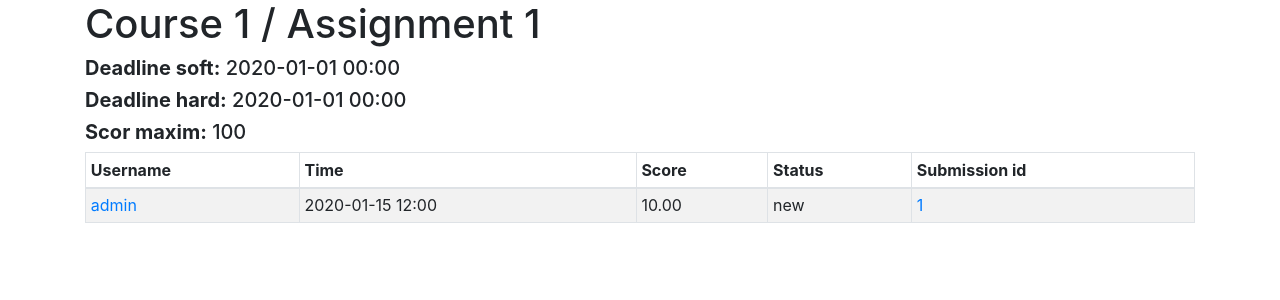
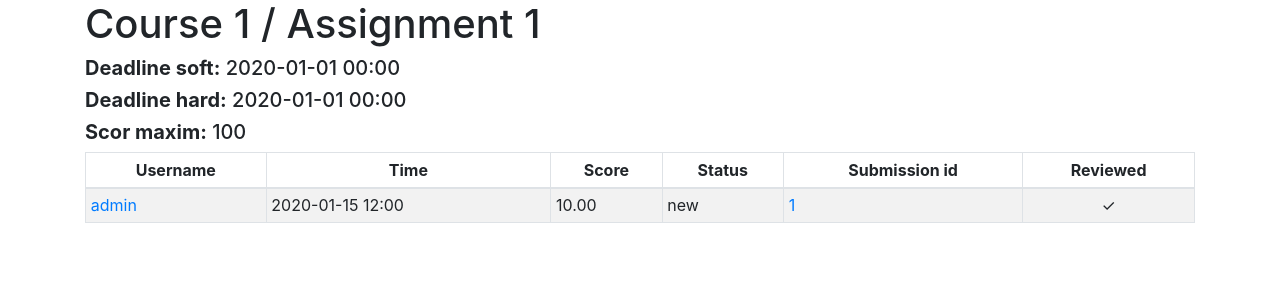
Before and after one commit to vmck/acs-interface, a Django app: page /assignment/c1/a1 in a window 1280 px wide. Shown: the part 56-356 px from the top of the page. Run offline with Django 3.2, Linux system fonts and the light colour scheme; a user stored in the database is signed in; data comes from the database, SQL or seed files in the repository; tables that the repository leaves empty hold one stand-in row (values such as "Sample post").

Commit message:
Move review status to users_list

```diff
--- a/interface/templates/interface/users_list.html
+++ b/interface/templates/interface/users_list.html
@@ -24,13 +24,14 @@
       <h5><b>Scor maxim:</b> {{ assignment.max_score }}</h5>
 
       <table class="table table-striped table-bordered table-sm">
-        <thead>
+        <thead class="text-center">
           <tr>
             <th scope="col">Username</th>
             <th scope="col">Time</th>
             <th scope="col">Score</th>
             <th scope="col">Status</th>
             <th scope="col">Submission id</th>
+            <th scope="col">Reviewed</th>
           </tr>
         </thead>
         <tbody>
@@ -41,6 +42,11 @@
             <td>{{ sub.total_score }}</td>
             <td>{{ sub.state }}</td>
             <td><a href="{% url 'submission_result' sub.id %}">{{ sub.id}}</a></td>
+            <td class="text-center">
+                {% if sub.review_message %}
+                    &#x2713;
+                {% endif %}
+            </td>
           </tr>
           {% endfor %}
         </tbody>
```
Also changed, not shown: interface/templates/interface/submission_list.html (+1 -7 lines).
